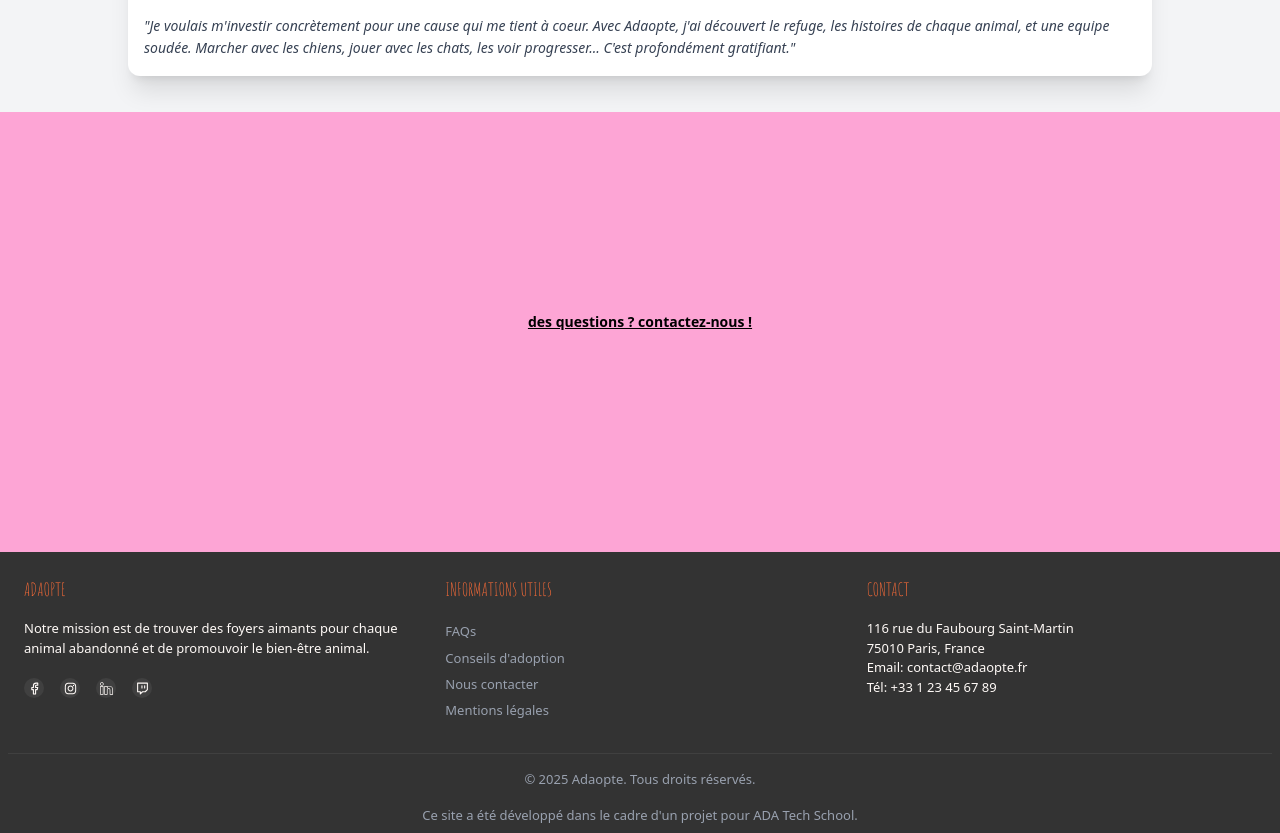
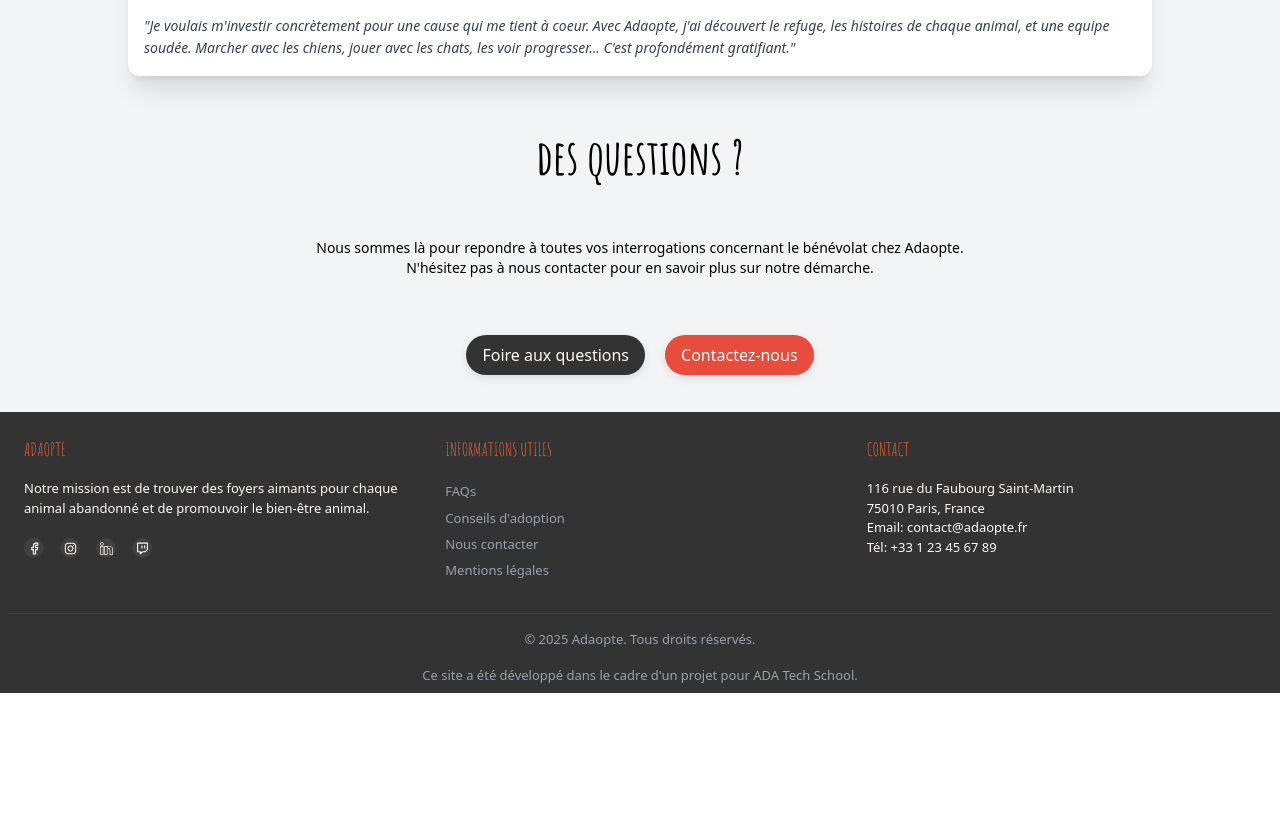
Before and after one commit to gaultierpatrice/adaopte, a React (Vite) app: page /devenir-benevole in a window 1280 px wide. Shown: the part 2491-3324 px from the top of the page. After the commit the page ends 3184 px from the top, so only its background shows below. Built offline with nearby package versions, Linux system fonts and the light colour scheme.

Commit message:
create div question

```diff
--- a/src/pages/VolunteerPage.tsx
+++ b/src/pages/VolunteerPage.tsx
@@ -235,10 +235,21 @@ function VolunteerPage() {
           </p>
         </div>
       </div>
-      <div className="flex flex-col justify-center items-center p-50 w-full bg-pink-300">
-        <h2 className="text-sm font-bold mb-5 underline">
-          des questions ? contactez-nous !
-        </h2>
+      <div className="flex flex-col items-center justify-around bg-gray-100 min-h-75 w-full">
+        <h1 className="text-5xl font-bold">des questions ?</h1>
+        <p className="text-sm text-center">
+          Nous sommes là pour repondre à toutes vos interrogations concernant le
+          bénévolat chez Adaopte.
+          <br />
+          N'hésitez pas à nous contacter pour en savoir plus sur notre démarche.
+        </p>
+        <div className="flex flex-row justify-center gap-5 p-4 px-20">
+          <Button className="hover:cursor-pointer">Foire aux questions</Button>
+
+          <Button className="gap-2 " variant="secondary">
+            Contactez-nous
+          </Button>
+        </div>
       </div>
     </main>
   );
```
